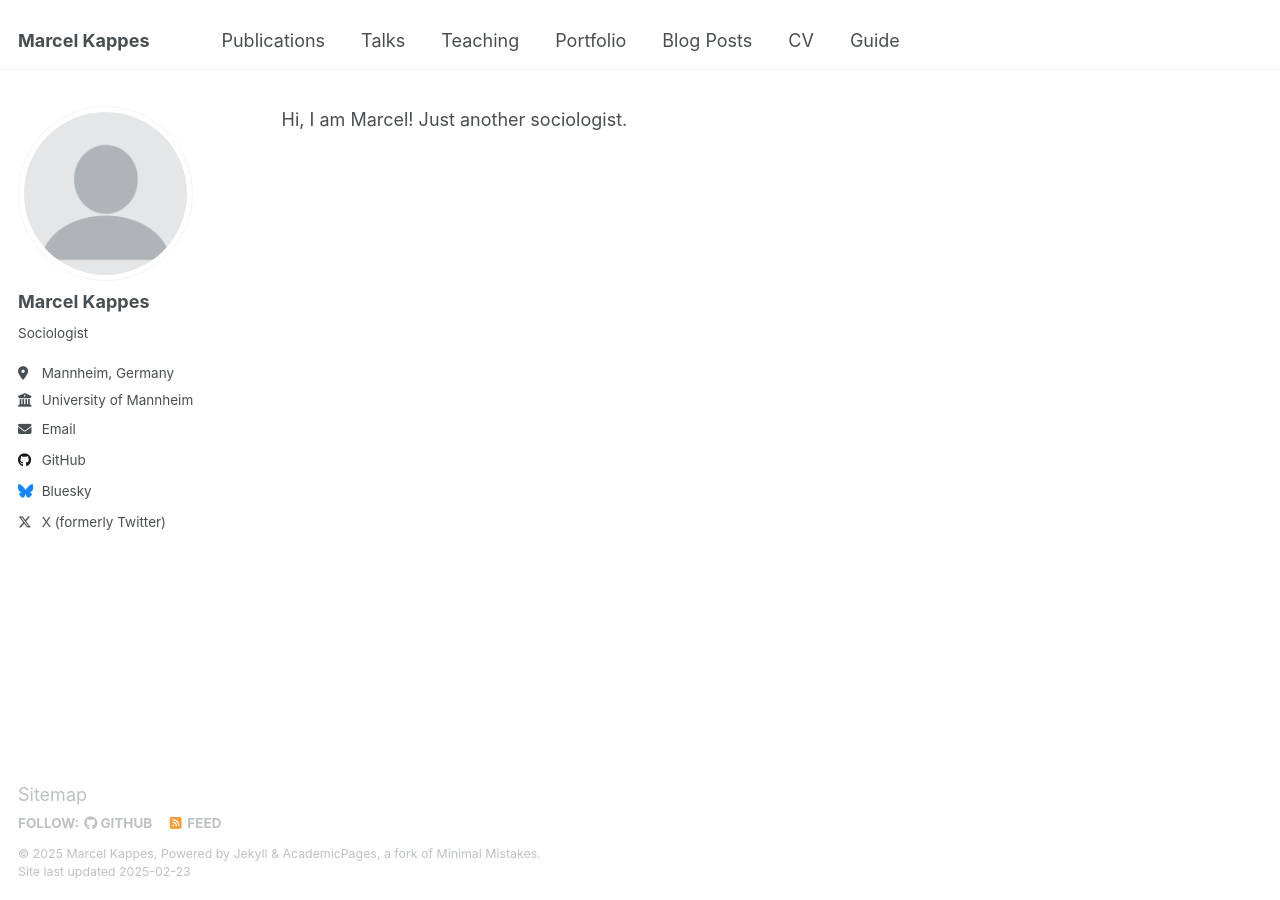
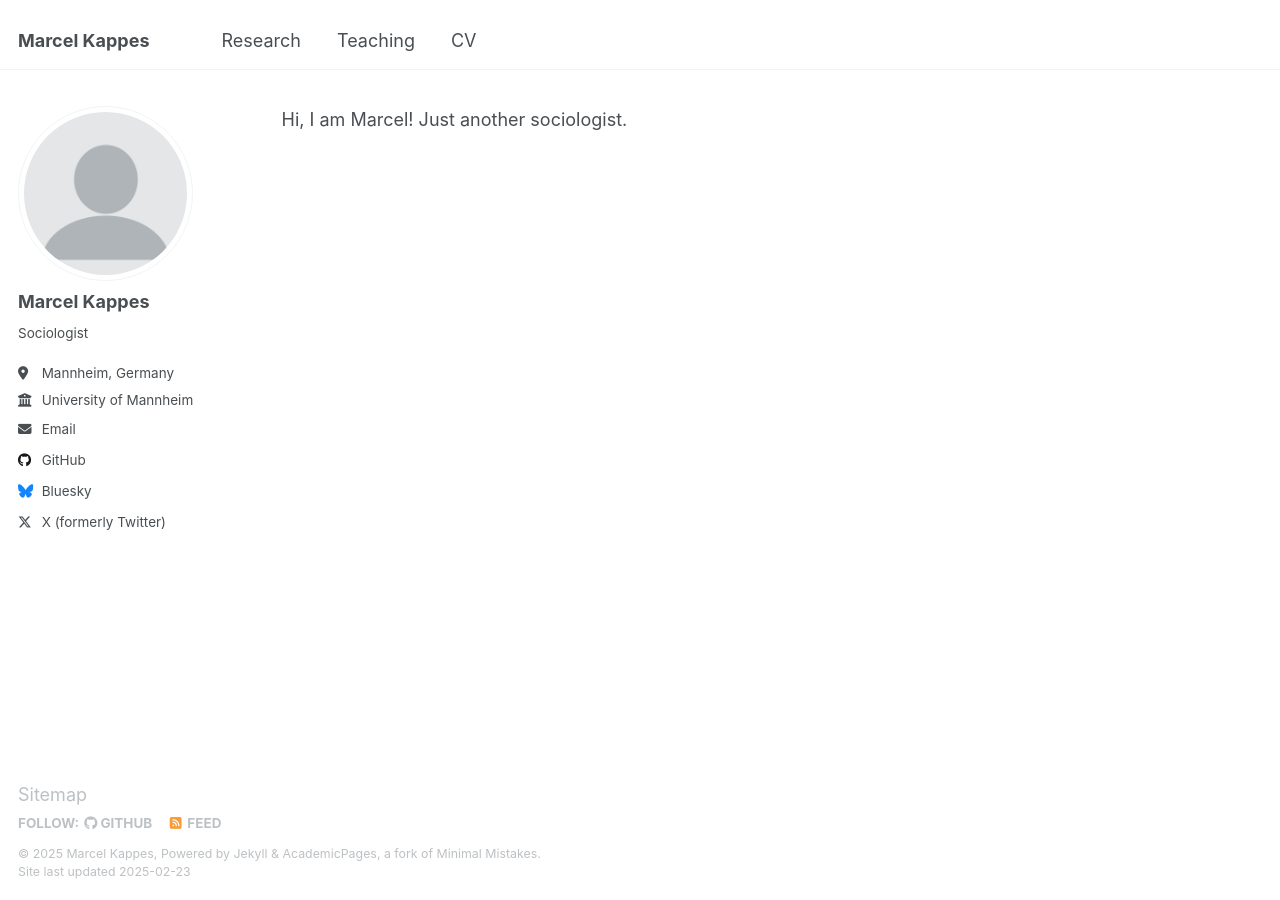
Before and after one commit to markappe/markappe.github.io, a Jekyll site: the page built from _pages/about.md, in a window 1280 px wide. Built offline with Jekyll 4.4.1, drawn with Linux system fonts in a browser that asks for light colours.

Commit message:
Update navigation.yml

```diff
--- a/_data/navigation.yml
+++ b/_data/navigation.yml
@@ -5,23 +5,11 @@
 # prevent it from being included in the site.
 
 main:
-  - title: "Publications"
-    url: /publications/
-
-  - title: "Talks"
-    url: /talks/
+  - title: "Research"
+    url: /
 
   - title: "Teaching"
     url: /teaching/
 
-  - title: "Portfolio"
-    url: /portfolio/
-
-  - title: "Blog Posts"
-    url: /year-archive/
-
   - title: "CV"
     url: /cv/
-
-  - title: "Guide"
-    url: /markdown/
```
